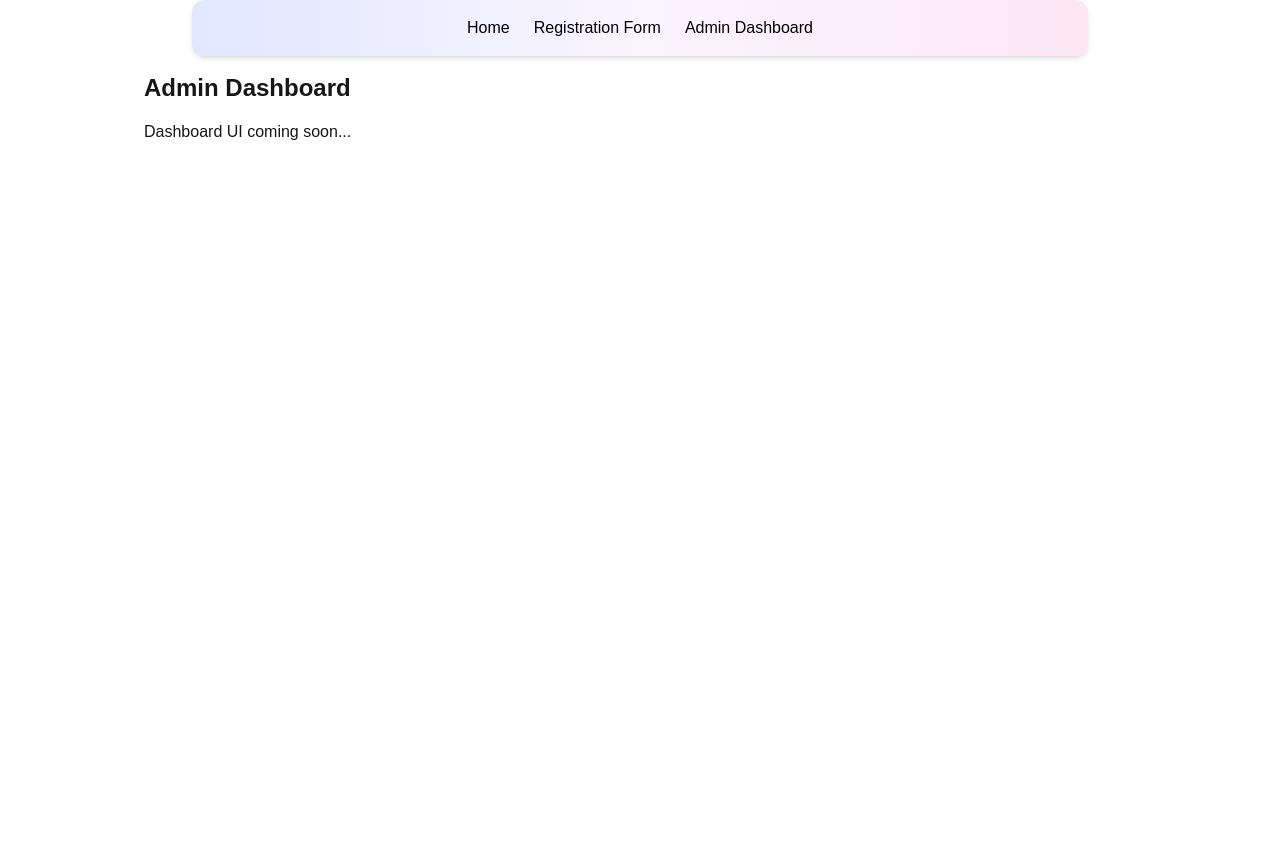
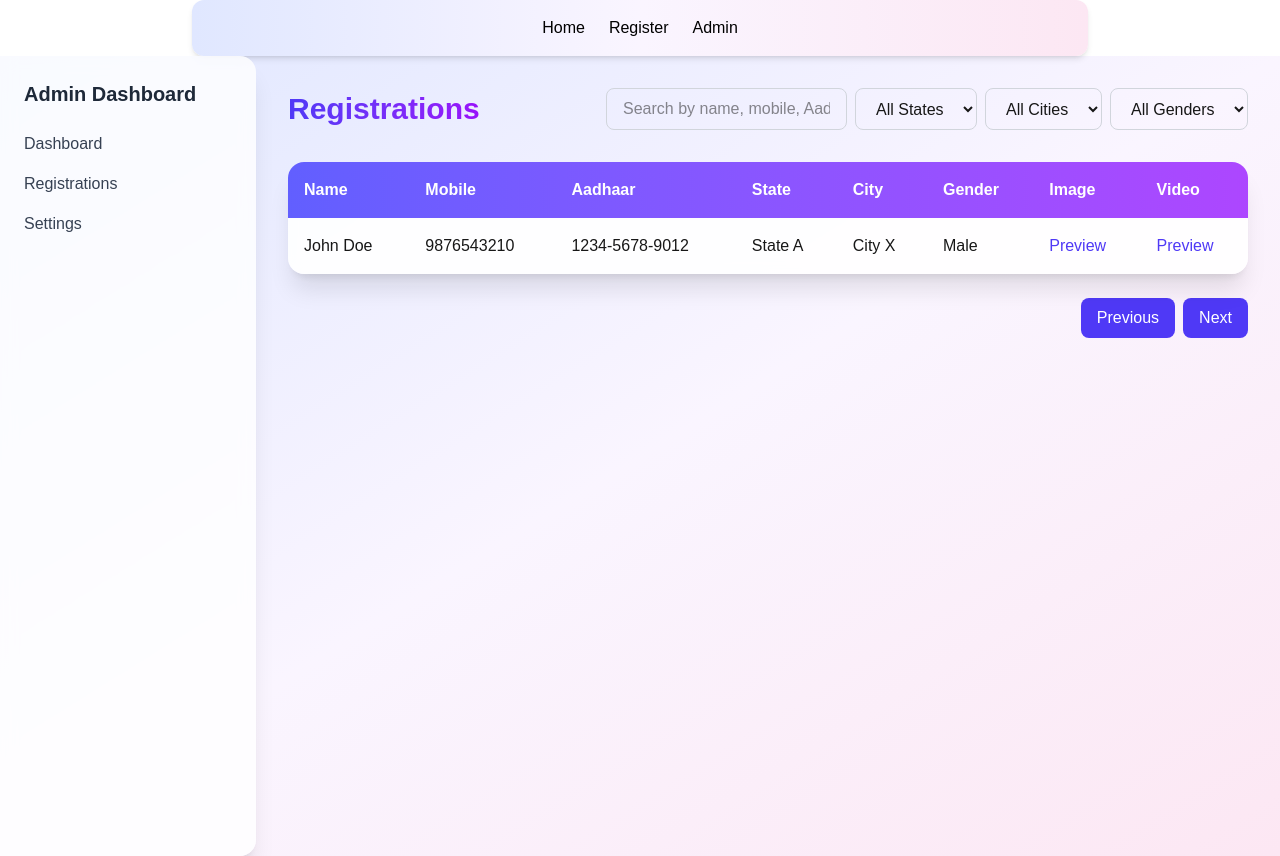
Before and after one commit to kumarUjjawal/ameya-dashboard, a Next.js app: page /admin in a window 1280 px wide. Before the commit the page ends 800 px from the top, so only its background shows below. Built offline with nearby package versions, Linux system fonts and the light colour scheme.

Commit message:
admin dashboard design

```diff
--- a/src/app/admin/page.tsx
+++ b/src/app/admin/page.tsx
@@ -1,8 +1,103 @@
-export default function AdminDashboardPage() {
+"use client";
+import Link from "next/link";
+import Image from "next/image";
+
+export default function AdminDashboard() {
   return (
-    <main className="max-w-5xl mx-auto p-4">
-      <h1 className="text-2xl font-bold mb-4">Admin Dashboard</h1>
-      <p>Dashboard UI coming soon...</p>
+    <main className="w-full min-h-screen bg-gradient-to-br from-indigo-100 via-purple-50 to-pink-100 flex">
+      {/* Sidebar */}
+      <aside className="w-64 bg-white/80 backdrop-blur-sm p-6 rounded-r-2xl shadow-xl">
+        <h2 className="text-xl font-bold text-gray-800 mb-6">Admin Dashboard</h2>
+        <nav className="flex flex-col gap-4">
+          <Link href="/admin" className="text-gray-700 hover:text-indigo-600 font-medium">
+            Dashboard
+          </Link>
+          <Link href="/admin/registrations" className="text-gray-700 hover:text-indigo-600 font-medium">
+            Registrations
+          </Link>
+          <Link href="/admin/settings" className="text-gray-700 hover:text-indigo-600 font-medium">
+            Settings
+          </Link>
+        </nav>
+      </aside>
+
+      {/* Main content */}
+      <section className="flex-1 p-8 overflow-auto">
+        <header className="flex justify-between items-center mb-8">
+          <h1 className="text-3xl font-extrabold text-gray-900 bg-clip-text text-transparent bg-gradient-to-r from-indigo-600 to-purple-600">
+            Registrations
+          </h1>
+          <div className="flex gap-2">
+            <input
+              type="text"
+              placeholder="Search by name, mobile, Aadhaar"
+              className="px-4 py-2 rounded-lg border border-gray-300 focus:outline-none focus:ring focus:border-indigo-500"
+            />
+            <select className="px-4 py-2 rounded-lg border border-gray-300 focus:outline-none focus:ring focus:border-indigo-500">
+              <option>All States</option>
+              <option>State A</option>
+              <option>State B</option>
+            </select>
+            <select className="px-4 py-2 rounded-lg border border-gray-300 focus:outline-none focus:ring focus:border-indigo-500">
+              <option>All Cities</option>
+              <option>City X</option>
+              <option>City Y</option>
+            </select>
+            <select className="px-4 py-2 rounded-lg border border-gray-300 focus:outline-none focus:ring focus:border-indigo-500">
+              <option>All Genders</option>
+              <option>Male</option>
+              <option>Female</option>
+              <option>Other</option>
+            </select>
+          </div>
+        </header>
+
+        {/* Table */}
+        <div className="bg-white/90 backdrop-blur-sm rounded-2xl shadow-xl overflow-hidden">
+          <table className="w-full text-left border-collapse">
+            <thead>
+              <tr className="bg-gradient-to-r from-indigo-500 to-purple-500 text-white">
+                <th className="p-4">Name</th>
+                <th className="p-4">Mobile</th>
+                <th className="p-4">Aadhaar</th>
+                <th className="p-4">State</th>
+                <th className="p-4">City</th>
+                <th className="p-4">Gender</th>
+                <th className="p-4">Image</th>
+                <th className="p-4">Video</th>
+              </tr>
+            </thead>
+            <tbody>
+              {/* Example row */}
+              <tr className="hover:bg-gray-50">
+                <td className="p-4">John Doe</td>
+                <td className="p-4">9876543210</td>
+                <td className="p-4">1234-5678-9012</td>
+                <td className="p-4">State A</td>
+                <td className="p-4">City X</td>
+                <td className="p-4">Male</td>
+                <td className="p-4">
+                  <button className="text-indigo-600 hover:underline" onClick={() => alert("Show image preview modal")}>
+                    Preview
+                  </button>
+                </td>
+                <td className="p-4">
+                  <button className="text-indigo-600 hover:underline" onClick={() => alert("Show video preview modal")}>
+                    Preview
+                  </button>
+                </td>
+              </tr>
+              {/* Add more rows dynamically */}
+            </tbody>
+          </table>
+        </div>
+
+        {/* Pagination */}
+        <div className="flex justify-end mt-6 gap-2">
+          <button className="px-4 py-2 rounded-lg bg-indigo-600 text-white hover:bg-indigo-700">Previous</button>
+          <button className="px-4 py-2 rounded-lg bg-indigo-600 text-white hover:bg-indigo-700">Next</button>
+        </div>
+      </section>
     </main>
   );
 }
--- a/src/app/globals.css
+++ b/src/app/globals.css
@@ -14,8 +14,8 @@
 
 @media (prefers-color-scheme: dark) {
   :root {
---background: linear-gradient(to bottom right, #e0e7ff, #e0e7ff, #e0e7ff);
-  --foreground: #000000; /* keep black text */
+  --background: linear-gradient(to bottom right, #e0e7ff, #f8f4ff, #f8f4ff);
+  --foreground: #000000;
   }
 }
 
--- a/src/app/page.tsx
+++ b/src/app/page.tsx
@@ -1,9 +1,19 @@
-import Image from "next/image";
+import Link from "next/link";
 
 export default function Home() {
   return (
-    <main className="flex items-center justify-center h-screen">
-      <h1 className="text-3xl font-bold">Welcome to Ameya Dashboard</h1>
+    <main className="w-full min-h-screen bg-gradient-to-br from-indigo-100 via-purple-50 to-pink-100 flex items-center justify-center py-12 px-4">
+      <div className="max-w-2xl mx-auto bg-white/80 backdrop-blur-sm rounded-2xl shadow-xl p-12 transition-all duration-300 hover:shadow-2xl text-center">
+        <h1 className="text-4xl font-extrabold mb-8 text-gray-900 bg-clip-text text-transparent bg-gradient-to-r from-indigo-600 to-purple-600">
+          Welcome to Ameya Dashboard
+        </h1>
+        <Link
+          href="/form"
+          className="inline-block px-6 py-3 rounded-full bg-indigo-600 text-white font-medium shadow-md hover:bg-indigo-700 transition-all duration-300"
+        >
+          Go to Registration
+        </Link>
+      </div>
     </main>
   );
 }
--- a/src/components/Navbar.tsx
+++ b/src/components/Navbar.tsx
@@ -13,13 +13,13 @@ export default function Navbar() {
                 href="/form"
                 className="text-black font-medium hover:text-indigo-600 transition-colors"
             >
-                Registration Form
+                Register
             </Link>
             <Link
                 href="/admin"
                 className="text-black font-medium hover:text-indigo-600 transition-colors"
             >
-                Admin Dashboard
+                Admin
             </Link>
         </nav>
     );
```
